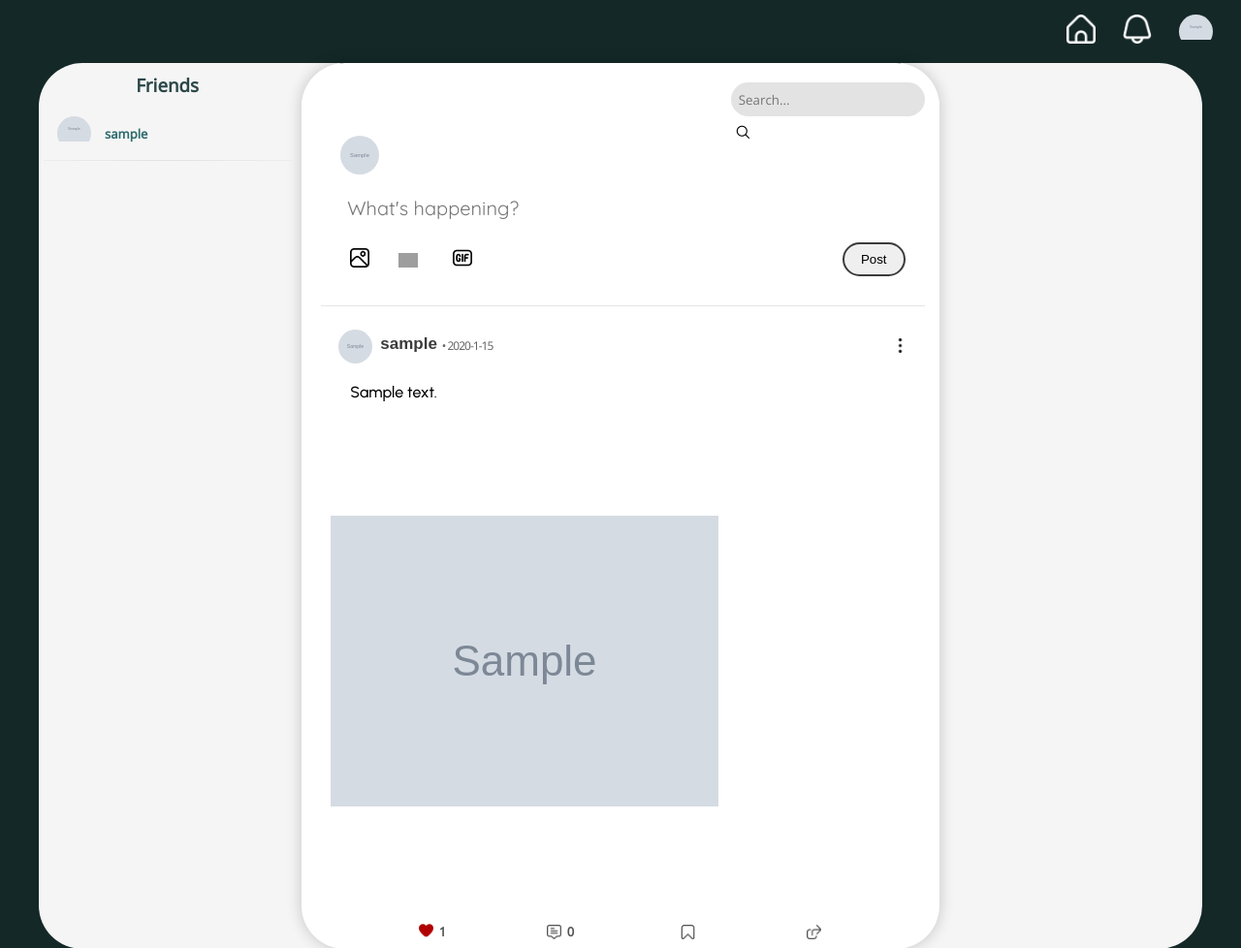
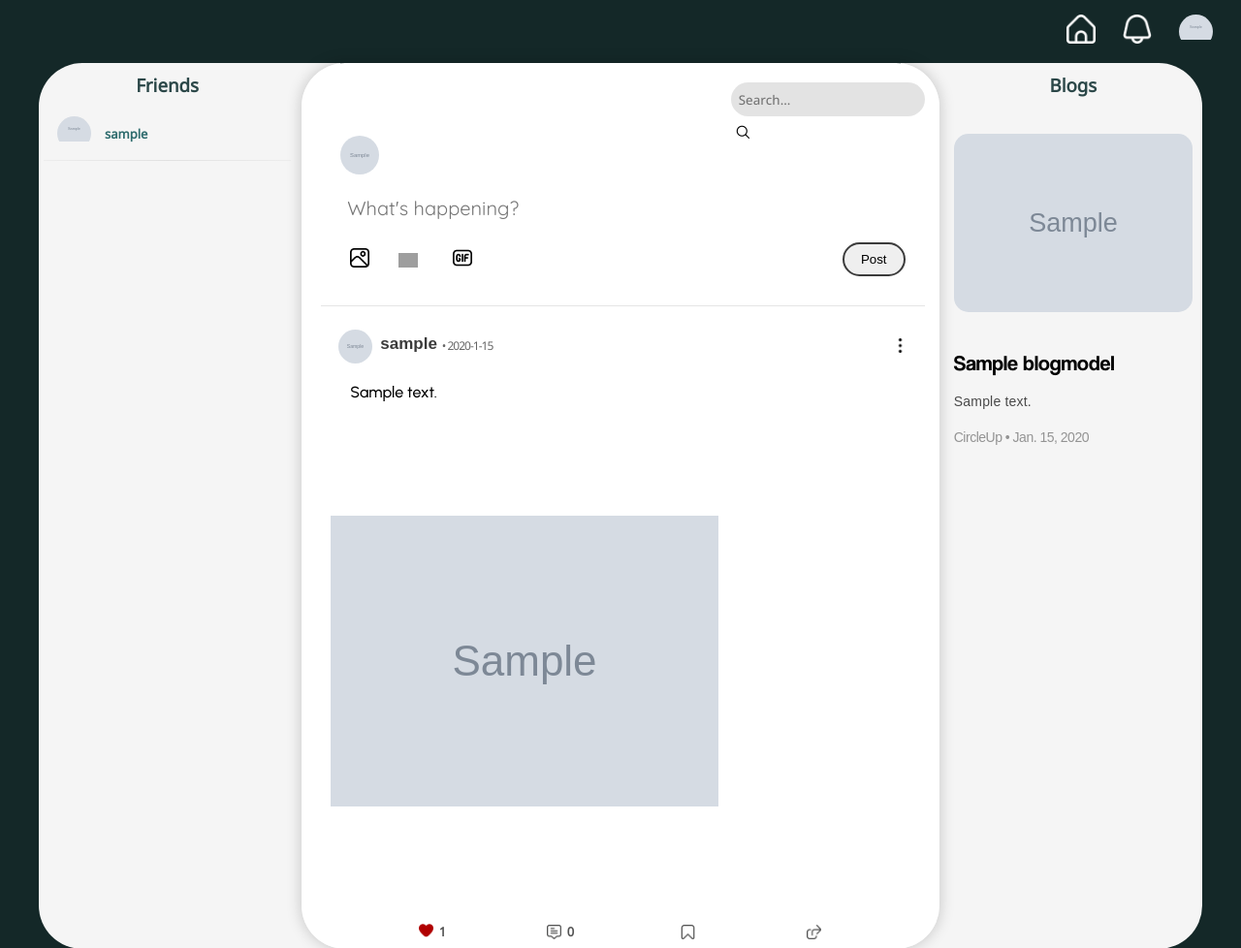
Before and after one commit to ishayana/Django-social-media, a Django app: page / in a window 1280 px wide. Shown: the top 978 px of the page at 97% size. Run offline with Django 4.2, Linux system fonts and the light colour scheme; a user stored in the database is signed in; tables that the repository leaves empty hold one stand-in row (values such as "Sample post"); grey boxes marked "Sample" are stand-in pictures; some libraries are stand-ins or nearby versions; some web fonts are replaced; grey boxes are pictures that could not be loaded.

Commit message:
Implementation Blog on feedpage

```diff
--- a/home/templates/home/blog.html
+++ b/home/templates/home/blog.html
@@ -30,7 +30,6 @@
                         <p class="blog-txt">{{ blog.text|truncatechars:85 }}</p>
                         <h5 class="blog-created">CircleUp • {{ blog.created }}</h5>
                     </div>
-
                 </a>
                 {% endfor %}
         </article>
--- a/userprofile/static/userprofile/css/base.css
+++ b/userprofile/static/userprofile/css/base.css
@@ -55,6 +55,7 @@ body{
 
 .right-bar{
     position: relative;
+    overflow-y: scroll;
     right: 40px;
     border-radius: 0 45px 45px 0;
 }
--- a/userprofile/static/userprofile/css/feed.css
+++ b/userprofile/static/userprofile/css/feed.css
@@ -1,7 +1,12 @@
 @import url('https://fonts.googleapis.com/css2?family=Open+Sans&display=swap');
 @import url('https://fonts.googleapis.com/css2?family=Noto+Sans&family=Ysabeau:wght@300&display=swap');
 @import url('https://fonts.googleapis.com/css2?family=Anek+Gurmukhi&display=swap');
-
+@import url('https://fonts.googleapis.com/css2?family=Abel&family=Dosis&family=Quicksand&family=Urbanist&display=swap');
+@import url('https://fonts.googleapis.com/css2?family=DM+Sans:ital,opsz,wght@0,9..40,100..1000;1,9..40,100..1000&family=Merriweather:ital,wght@0,300;0,400;0,700;0,900;1,300;1,400;1,700;1,900&family=Open+Sans:ital,wght@0,300..800;1,300..800&family=Quicksand:wght@300..700&family=Urbanist:ital,wght@0,100..900;1,100..900&display=swap');
+@font-face {
+    font-family: 'coolvetica rg';
+    src: url('../../../static/fonts/coolvetica/coolvetica rg.otf');
+}
 /* left bar */
 
 .left {
@@ -128,3 +133,109 @@ hr.hr-users{
         margin-top: 10px;
     }
 }
+
+
+/* right bar */
+
+.right{
+    width: 100%;
+    height: 100%;
+    padding: 0 5px 0 50px;
+    margin: 0;
+}
+
+.right-title{
+    display: flex;
+    justify-content: center;
+}
+
+.right-title h3{
+    margin: 10px 0;
+    font-family: 'Noto Sans', sans-serif;
+    color: #2b4748;
+    font-weight: 1000;
+}
+
+.blogs{
+    width: 100%;
+    height: auto;
+    display: grid;
+    grid-template-columns: auto auto auto;
+    justify-items: center;
+    grid-template-columns: repeat(1, 1fr);
+}
+
+.blog {
+    padding: 5px;
+    display: flex;
+    justify-content: center;
+    align-items: center;
+    flex-direction: column;
+    width: 100%;
+    height: 400px;
+    overflow: hidden;
+    text-decoration: none;
+    color: black;
+    border-radius: 20px;
+    transition: all .5s ease;
+
+}
+
+.blog:hover{
+    background-color: rgba(0, 0, 0, .1);
+    height: 500px;
+    transition: all 1s cubic-bezier(0.11, 0.65, 0.33, 0.94);
+}
+
+.image-container{
+    width: 100%;
+    height: auto;
+    min-height: 100px;
+    display: flex;
+    align-items: center;
+    overflow: hidden;
+    border-radius: 15px;
+}
+
+.image-container img{
+    width: 100%;
+    height: auto;
+    object-fit:contain;
+    justify-self: start;
+    object-fit:scale-down;
+}
+
+
+
+.blog-content{
+    padding-top: 20px;
+    width: 100%;
+    height: auto;
+    word-wrap: break-word;
+
+}
+
+.blog-title{
+    font-family: 'coolvetica rg', sans-serif;
+    font-weight: 500;
+    font-size: 22px;
+}
+
+.blog-txt{
+    margin-top: 10px;
+    line-height: 18px;
+    font-family: 'Quickdand', sans-serif;
+    font-size: 14px;
+    font-weight: 500;
+    letter-spacing: .2px;
+    color: rgba(0, 0, 0, .7);
+}
+
+.blog-created{
+    margin-top: 20px;
+    font-weight: 500;
+    font-size: 14px;
+    font-family: 'Quickdand', sans-serif;
+    letter-spacing: -0.5px;
+    color: rgba(0, 0, 0, .4);
+}
--- a/userprofile/templates/userprofile/feed.html
+++ b/userprofile/templates/userprofile/feed.html
@@ -48,6 +48,29 @@ CircleUp
 {% endblock %}
 
 
+{% block right %}
+    <div class="right">
+        <div class="right-title">
+            <h3>Blogs</h3>
+        </div>
+        <div class="blogs">
+            {% for blog in blogs %}
+            <a class="blog"  href="{% url 'home:blog_details' blog.id %}">
+                <div class="image-container">
+                    <img src="{{ blog.thumbnail.url }}" alt="">
+                </div>
+                <div class="blog-content">
+                    <h1 class="blog-title">{{ blog.title|truncatechars:30 }}</h1>
+                    <p class="blog-txt">{{ blog.text|truncatechars:85 }}</p>
+                    <h5 class="blog-created">CircleUp • {{ blog.created }}</h5>
+                </div>
+            </a>
+            {% endfor %}
+        </div>
+    </div>
+{% endblock %}
+
+
 {% block script %}
 
 <script>
--- a/userprofile/views.py
+++ b/userprofile/views.py
@@ -10,7 +10,7 @@ from .models import PostModel, FollowModel, CommentModel, LikeModel
 from accounts.models import UserprofileModel
 from django.urls import reverse
 import datetime
-import os
+from home.models import BlogModel
 
 #UserProfile page
 class UserprofileView(LoginRequiredMixin, View):
@@ -105,6 +105,7 @@ class UserfeedView(View):
         if request.GET.get('search'):
             posts = posts.filter(description__contains=request.GET['search'])
 
+        blogs = BlogModel.objects.all().order_by('created')
         posts_list = []
         for post in posts:
             comments = post.postcomment.filter(is_reply=False).count() or ''
@@ -119,7 +120,8 @@ class UserfeedView(View):
             'requsername' : requsername,
             'postform' : postform,
             'searchform' : self.search_form_class,
-            'reqavatar' : reqavatar
+            'reqavatar' : reqavatar,
+            'blogs' : blogs
             })
 
     def post(self, request):
```
